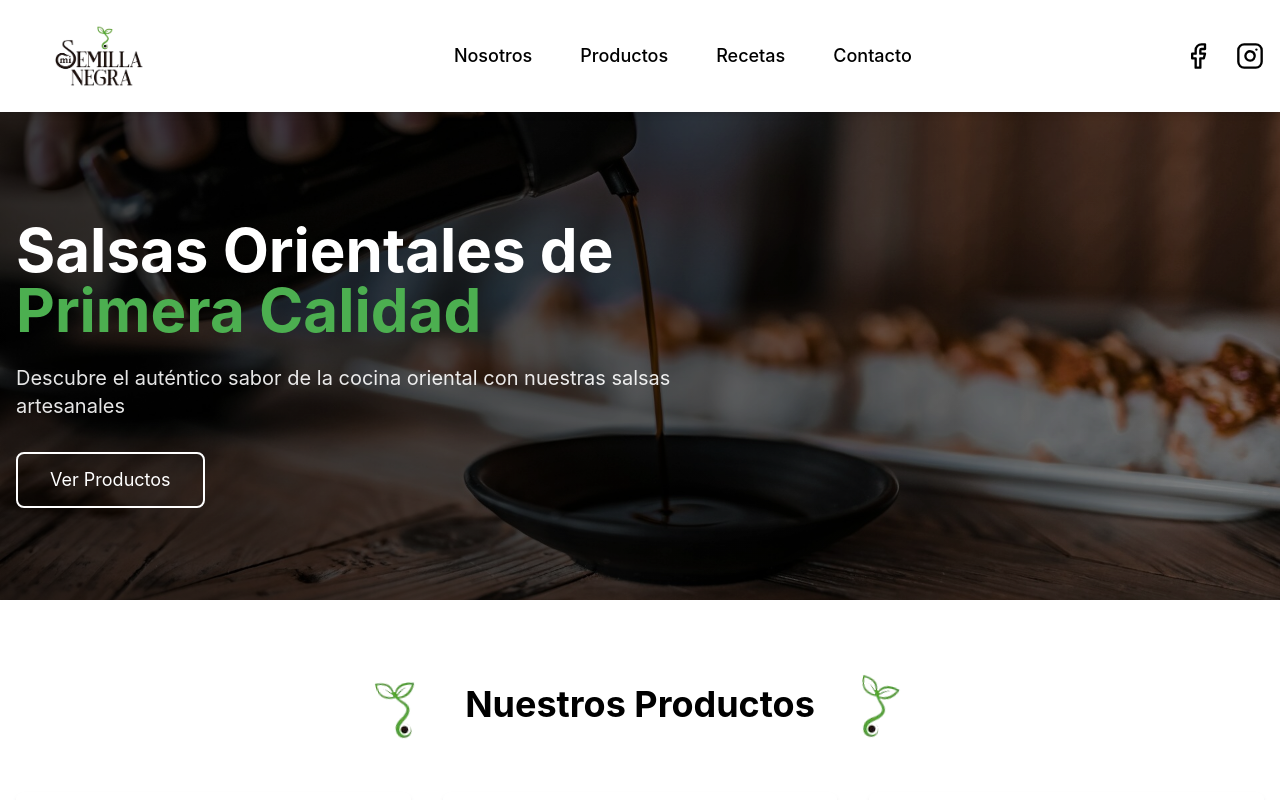
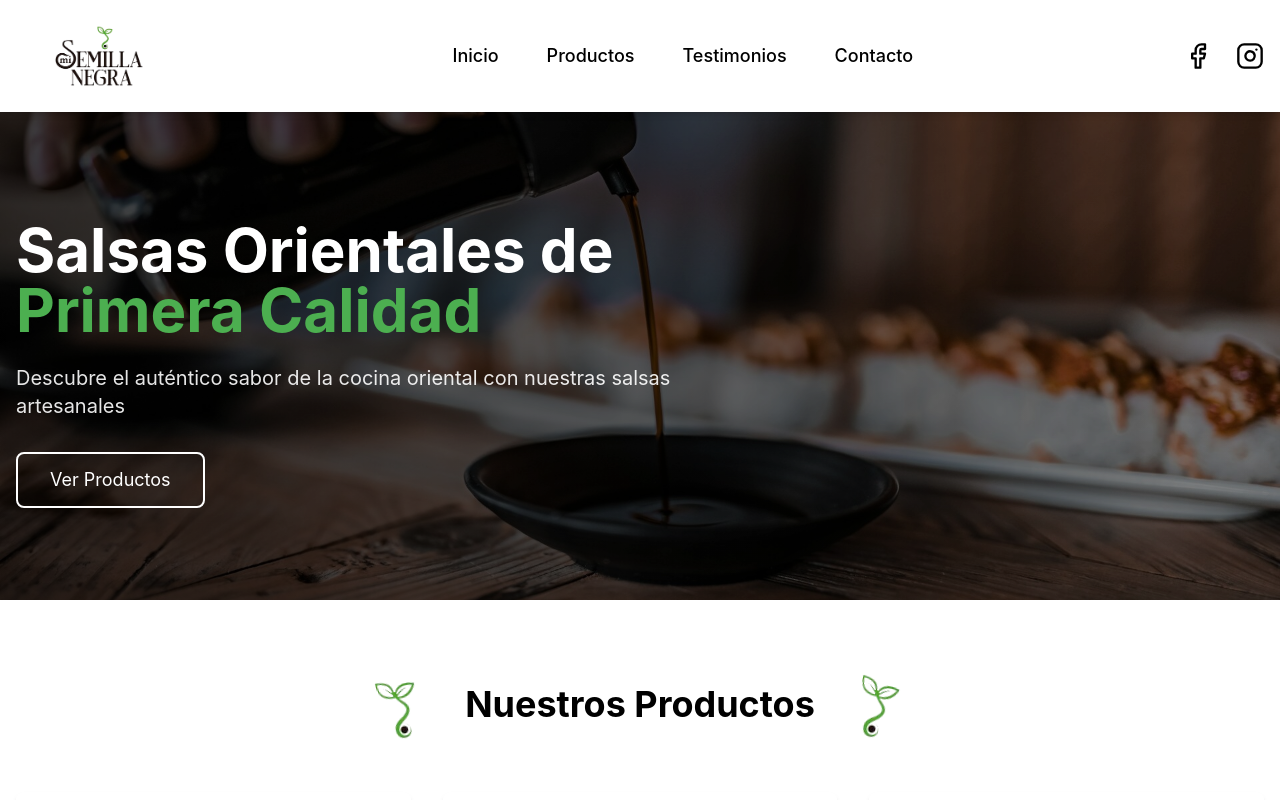
Before and after one commit to Juan-Zuniga-Codoceo/mi-semilla-negra, a React (Create React App) app: page / in a window 1280 px wide. Shown: the top 800 px of the page. Built offline with nearby package versions, Linux system fonts and the light colour scheme.

Commit message:
Arreglados error links footer y header

```diff
--- a/src/components/home/Testimonials.js
+++ b/src/components/home/Testimonials.js
@@ -122,7 +122,7 @@ const TestimonialCarousel = () => {
 
 const Testimonials = () => {
   return (
-    <section className="py-16 bg-white">
+    <section id="testimonios" className="py-16 bg-white">
       <div className="container mx-auto px-4">
         <SectionTitle>Testimonios</SectionTitle>
         <TestimonialCarousel />
--- a/src/components/layout/Footer.js
+++ b/src/components/layout/Footer.js
@@ -46,6 +46,12 @@ const Footer = () => {
                 className="block text-gray-600 hover:text-secondary transition-colors text-left"
               >
                 Productos
+              </button>
+              <button
+                onClick={() => scrollToSection("testimonios")}
+                className="block text-gray-600 hover:text-secondary transition-colors text-left"
+              >
+                Testimonios
               </button>
               <button
                 onClick={() => scrollToSection("contacto")}
--- a/src/components/layout/Header.js
+++ b/src/components/layout/Header.js
@@ -19,9 +19,9 @@ const Header = () => {
 
           {/* Navigation Links - Desktop */}
           <div className="hidden md:flex items-center space-x-12">
-            <NavLink href="/nosotros">Nosotros</NavLink>
+            <NavLink href="/nosotros">Inicio</NavLink>
             <NavLink href="/productos">Productos</NavLink>
-            <NavLink href="/recetas">Recetas</NavLink>
+            <NavLink href="/productos">Testimonios</NavLink>
             <NavLink href="/contacto">Contacto</NavLink>
           </div>
 
@@ -54,13 +54,13 @@ const Header = () => {
           <div className="md:hidden border-t border-neutral-dark">
             <div className="flex flex-col py-6 space-y-6">
               <MobileNavLink href="/nosotros" onClick={() => setIsMobileMenuOpen(false)}>
-                Nosotros
+                Inicio
               </MobileNavLink>
               <MobileNavLink href="/productos" onClick={() => setIsMobileMenuOpen(false)}>
                 Productos
               </MobileNavLink>
-              <MobileNavLink href="/recetas" onClick={() => setIsMobileMenuOpen(false)}>
-                Recetas
+              <MobileNavLink href="/productos" onClick={() => setIsMobileMenuOpen(false)}>
+                Testimonios
               </MobileNavLink>
               <MobileNavLink href="/contacto" onClick={() => setIsMobileMenuOpen(false)}>
                 Contacto
--- a/src/pages/Products.js
+++ b/src/pages/Products.js
@@ -73,14 +73,7 @@ const ProductCard = ({ product }) => {
               </div>
 
               <div className="pt-4 space-y-3">
-                <button
-                  className="w-full px-8 py-3
-                           bg-secondary text-white
-                           hover:bg-secondary-dark
-                           transition-all duration-300 rounded-lg"
-                >
-                  Ver Recetas
-                </button>
+
                 <button
                   className="w-full px-8 py-3
                            border-2 border-secondary text-secondary
```
